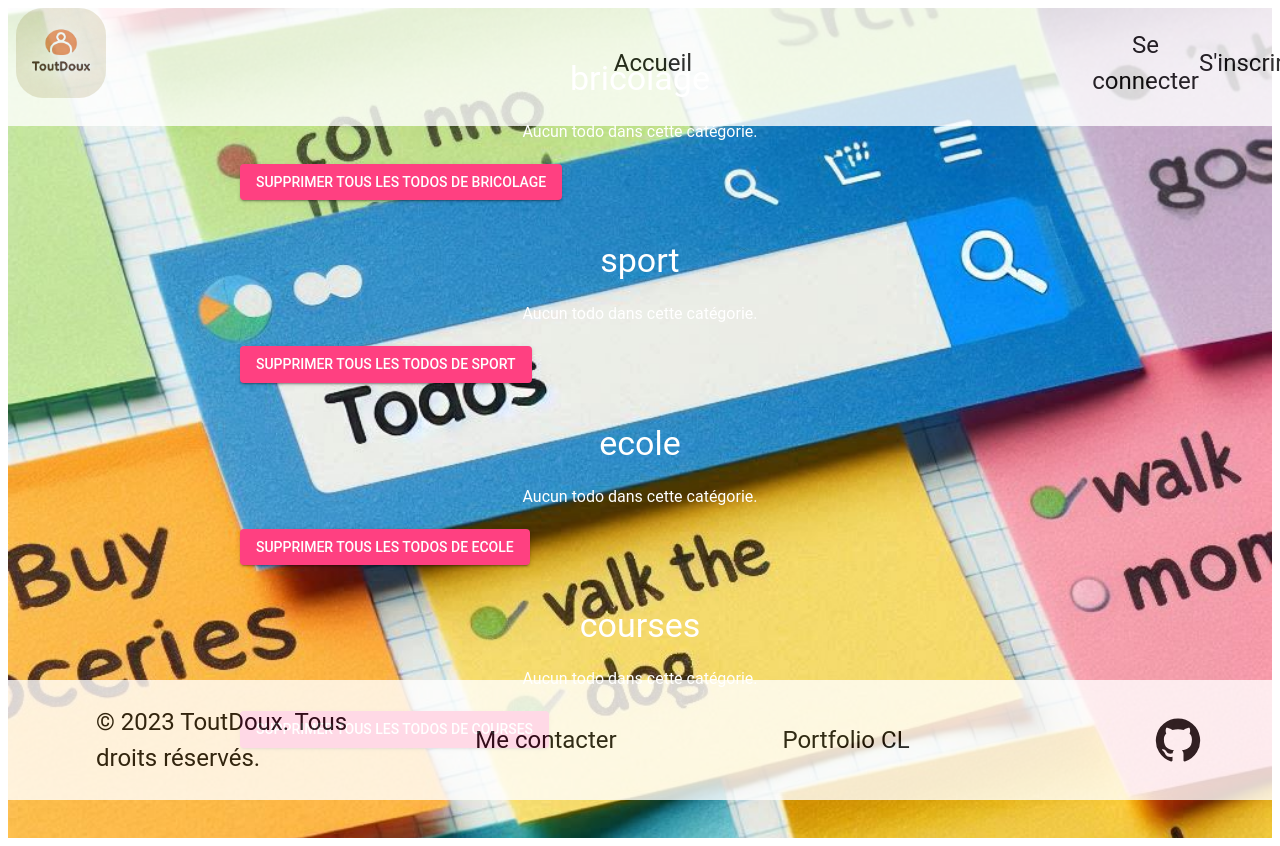
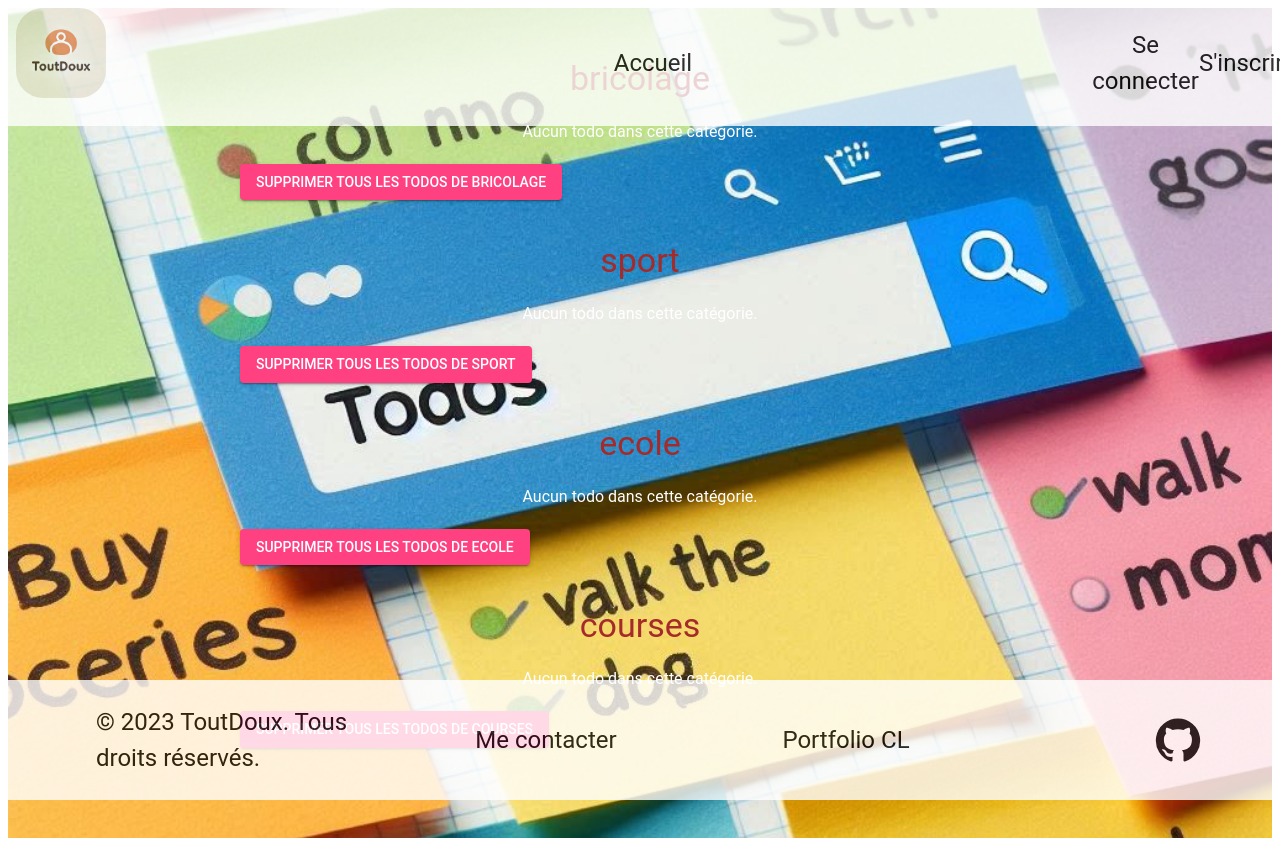
Before and after one commit to L1nk249/todolist-frontend, a Next.js app: page /Sauvegarde in a window 1280 px wide. Built offline with nearby package versions, Linux system fonts and the light colour scheme.

Commit message:
coursesaddsipatchok

```diff
--- a/components/Course.js
+++ b/components/Course.js
@@ -14,6 +14,8 @@ import { addTodo } from "../features/todoSlice";
 export default function Course() {
   const [todos, setTodos] = useState([]); //liste des todos
   const [todo, setTodo] = useState("")  //to do en cours d'écriture
+  const category = "courses";  // Catégorie associée à ce composant
+
   const dispatch=useDispatch()
 
   const handleAdd = () => {
@@ -44,8 +46,9 @@ export default function Course() {
     if (todos.length > 0) {
       // Enregistrer chaque todo dans le reducer
       todos.forEach((item) => {
-        dispatch(addTodo(item)); // Ajouter le todo dans le reducer
+        dispatch(addTodo({ todo: item, category }));  // Ajouter le todo avec la catégorie
       });
+
 toast.success(toastMessages.success.todoSaved)
 setTodos([]); // Réinitialiser la liste des todos après la sauvegarde
     }
--- a/components/Sauvegarde.js
+++ b/components/Sauvegarde.js
@@ -13,7 +13,7 @@ export default function Sauvegarde() {
   const handleRemoveAllTodos = (category) => {
     dispatch(removeAllTodosByCategory(category));
   };
-  const categories = Object.keys(todosByCategory); // Obtenir les noms des catégories (clés de l'objet)
+  const categories = Object.keys(todosByCategory).filter(category => category !== 'undefined'); // Obtenir les noms des catégories (clés de l'objet)
   return (
     <>
       <div
@@ -39,7 +39,7 @@ export default function Sauvegarde() {
           {categories.length > 0 ? (
             categories.map((category) => (
               <Box key={category} sx={{ marginBottom: "40px", width: "100%", maxWidth: "800px" }}>
-                <Typography variant="h4" sx={{ color: 'white', textAlign: 'center', marginBottom: '20px' }}>
+                <Typography variant="h4" sx={{ color: 'brown', textAlign: 'center', marginBottom: '20px' }}>
                   {category}
                 </Typography>
                 {todosByCategory[category].length > 0 ? (
--- a/features/todoSlice.js
+++ b/features/todoSlice.js
@@ -14,9 +14,10 @@ export const todoSlice = createSlice({
   reducers: {
     addTodo: (state, action) => {
       const { category, todo } = action.payload; // Vérifier que l'action contient bien la catégorie et le todo
-      if (!state.todos[category]) {
-        state.todos[category] = []; // Initialiser la catégorie si elle n'existe pas
-      }
+      if (!category || !state.todos[category]) {
+    return; // Ne rien faire si la catégorie est undefined ou n'existe pas
+  }
+
       state.todos[category].push(todo); // Ajouter le todo à la catégorie correspondante
     },
     removeTodo: (state, action) => {
```
